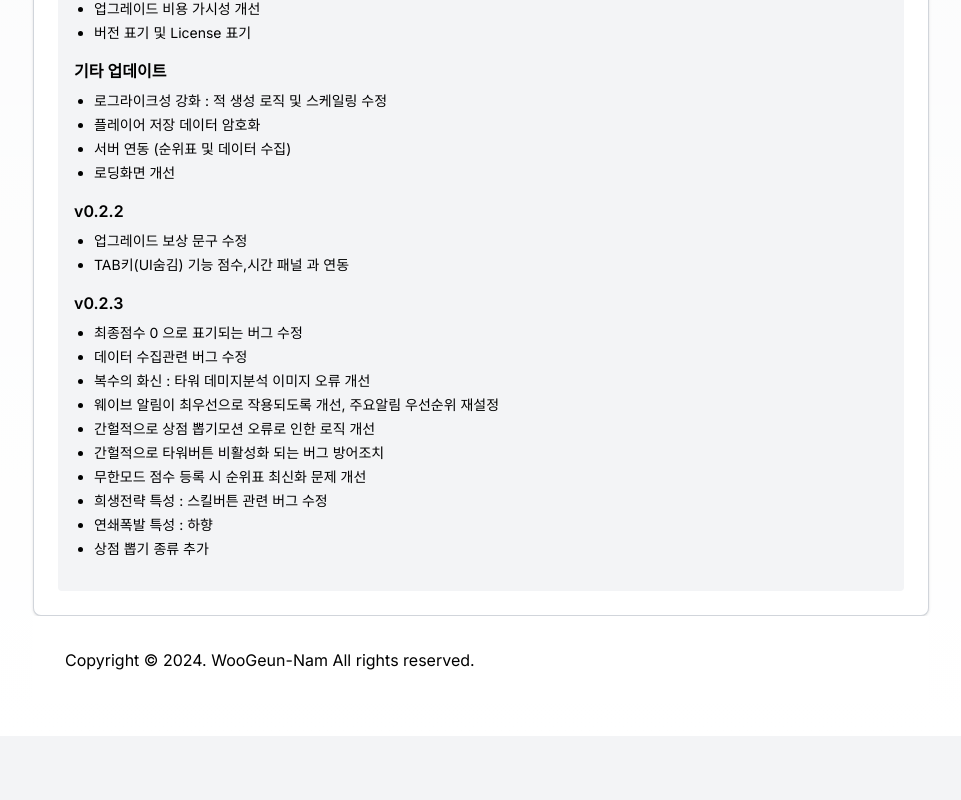
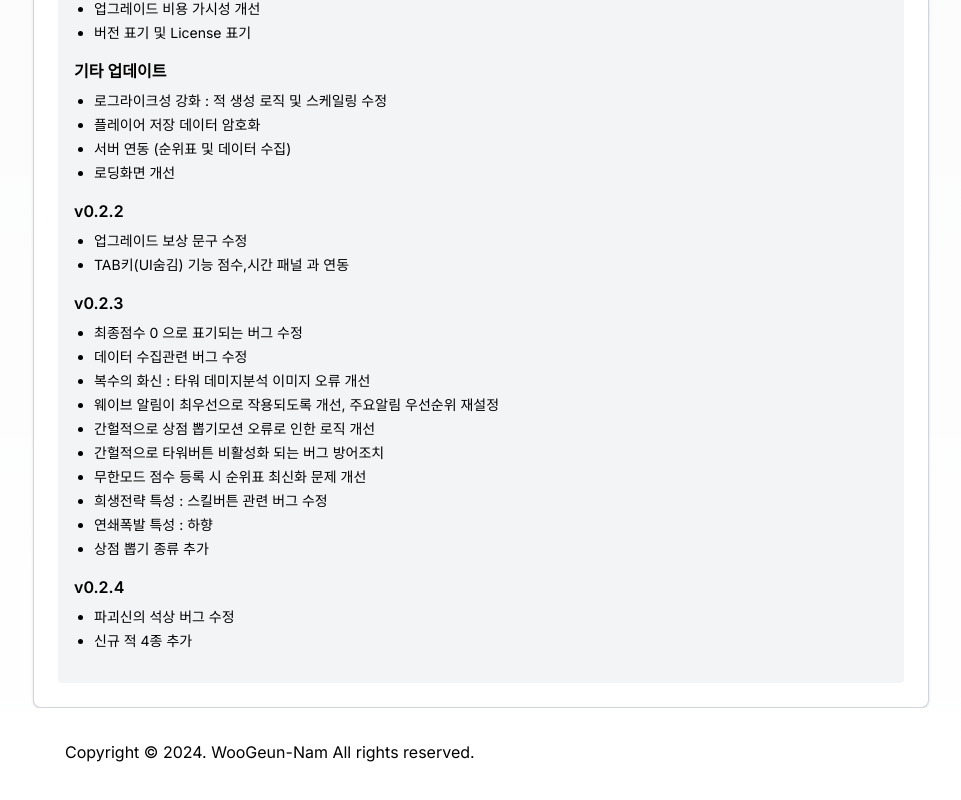
Before and after one commit to WooGeun-Nam/towerdefense-portfolio, a Next.js app: page / in a window 1280 px wide. Shown: the part 2042-2842 px from the top of the page, without its empty margins (159-1120 px from the left). Before the commit the page ends 2778 px from the top, so only its background shows below. Built offline with nearby package versions, Linux system fonts and the light colour scheme.

Commit message:
0.2.4 Update

```diff
--- a/components/GamePortfolio/DeployPage.tsx
+++ b/components/GamePortfolio/DeployPage.tsx
@@ -14,7 +14,7 @@ const DeployPage = () => {
               <p className="font-semibold text-lg">Beta Test Build (v0.2.3)</p>
               <div className="flex justify-end">
                 <a
-                  href="https://drive.google.com/file/d/1juE1sd2dKpDCpbofB5oEwnGdNLQdo7kF/view?usp=sharing"
+                  href="https://drive.google.com/file/d/12CmDmQeVADetICFEJHNGokAh3ea9h2dO/view?usp=sharing"
                   target="_blank"
                   rel="noopener noreferrer"
                   className="px-4 py-2 bg-green-500 text-white rounded hover:bg-green-600 text-sm"
@@ -114,6 +114,11 @@ const DeployPage = () => {
               <li>희생전략 특성 : 스킬버튼 관련 버그 수정</li>
               <li>연쇄폭발 특성 : 하향</li>
               <li>상점 뽑기 종류 추가</li>
+            </ul>
+            <h4 className="font-semibold mb-2">v0.2.4</h4>
+            <ul className="list-disc pl-5 text-sm mb-4 space-y-1">
+              <li>파괴신의 석상 버그 수정</li>
+              <li>신규 적 4종 추가</li>
             </ul>
           </div>
         );
```
